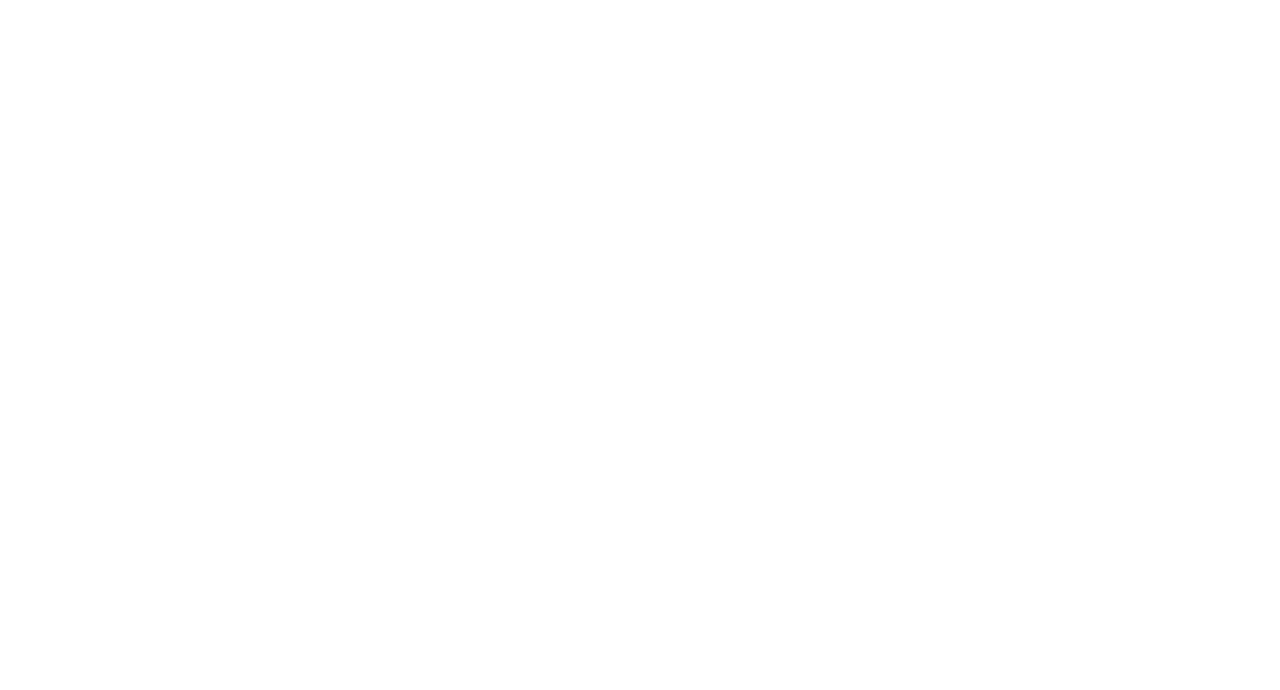
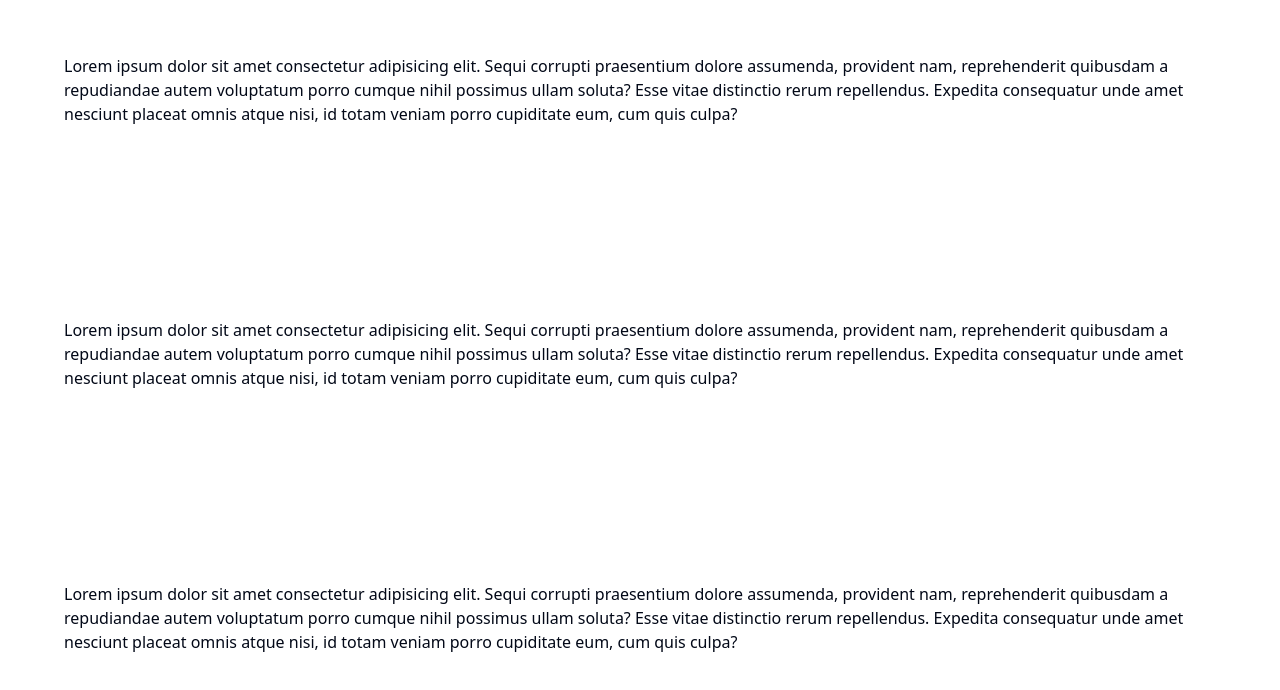
Before and after one commit to SebastienLaurentt/Portfolio-V2, a Next.js app: page / in a window 1280 px wide. Shown: the part 474-1164 px from the top of the page. Before the commit the page ends 800 px from the top, so only its background shows below. Built offline with nearby package versions, Linux system fonts and the light colour scheme.

Commit message:
create more sections in home

```diff
--- a/app/page.tsx
+++ b/app/page.tsx
@@ -3,13 +3,52 @@ import Section from "@/components/ui/Section/Section";
 export default function Home() {
   return (
     <main className="mb-20 md:mb-24 lg:mb-32">
+      {/* Hero */}
       <Section marginBottom={true} marginTop={true}>
+        <div className="w-1/2">
+          Lorem ipsum dolor sit amet consectetur adipisicing elit. Asperiores,
+          quaerat amet repellat exercitationem illo et consequuntur rem, aliquam
+          quibusdam, excepturi unde suscipit expedita! Perferendis eveniet
+          maiores numquam commodi nostrum dolorem iusto, laudantium aspernatur
+          quae assumenda hic sunt quia! Cumque possimus dolor similique eum
+          quasi magni itaque quod maxime corporis dignissimos!
+        </div>
+        <div className="w-1/2"></div>
+      </Section>
 
-        <div className="w-1/2">
-          Lorem ipsum dolor sit amet consectetur adipisicing elit. Asperiores, quaerat amet repellat exercitationem illo et consequuntur rem, aliquam quibusdam, excepturi unde suscipit expedita! Perferendis eveniet maiores numquam commodi nostrum dolorem iusto, laudantium aspernatur quae assumenda hic sunt quia! Cumque possimus dolor similique eum quasi magni itaque quod maxime corporis dignissimos!
+      {/* Presentation */}
+      <Section marginBottom={true} marginTop={true}>
+        <div>
+          Lorem ipsum dolor sit amet consectetur adipisicing elit. Sequi
+          corrupti praesentium dolore assumenda, provident nam, reprehenderit
+          quibusdam a repudiandae autem voluptatum porro cumque nihil possimus
+          ullam soluta? Esse vitae distinctio rerum repellendus. Expedita
+          consequatur unde amet nesciunt placeat omnis atque nisi, id totam
+          veniam porro cupiditate eum, cum quis culpa?
         </div>
-        <div className="w-1/2">
+      </Section>
 
+      {/* Skills */}
+      <Section marginBottom={true} marginTop={true}>
+        <div>
+          Lorem ipsum dolor sit amet consectetur adipisicing elit. Sequi
+          corrupti praesentium dolore assumenda, provident nam, reprehenderit
+          quibusdam a repudiandae autem voluptatum porro cumque nihil possimus
+          ullam soluta? Esse vitae distinctio rerum repellendus. Expedita
+          consequatur unde amet nesciunt placeat omnis atque nisi, id totam
+          veniam porro cupiditate eum, cum quis culpa?
+        </div>
+      </Section>
+
+      {/* Contact */}
+      <Section marginBottom={true} marginTop={true}>
+        <div>
+          Lorem ipsum dolor sit amet consectetur adipisicing elit. Sequi
+          corrupti praesentium dolore assumenda, provident nam, reprehenderit
+          quibusdam a repudiandae autem voluptatum porro cumque nihil possimus
+          ullam soluta? Esse vitae distinctio rerum repellendus. Expedita
+          consequatur unde amet nesciunt placeat omnis atque nisi, id totam
+          veniam porro cupiditate eum, cum quis culpa?
         </div>
       </Section>
     </main>
```
